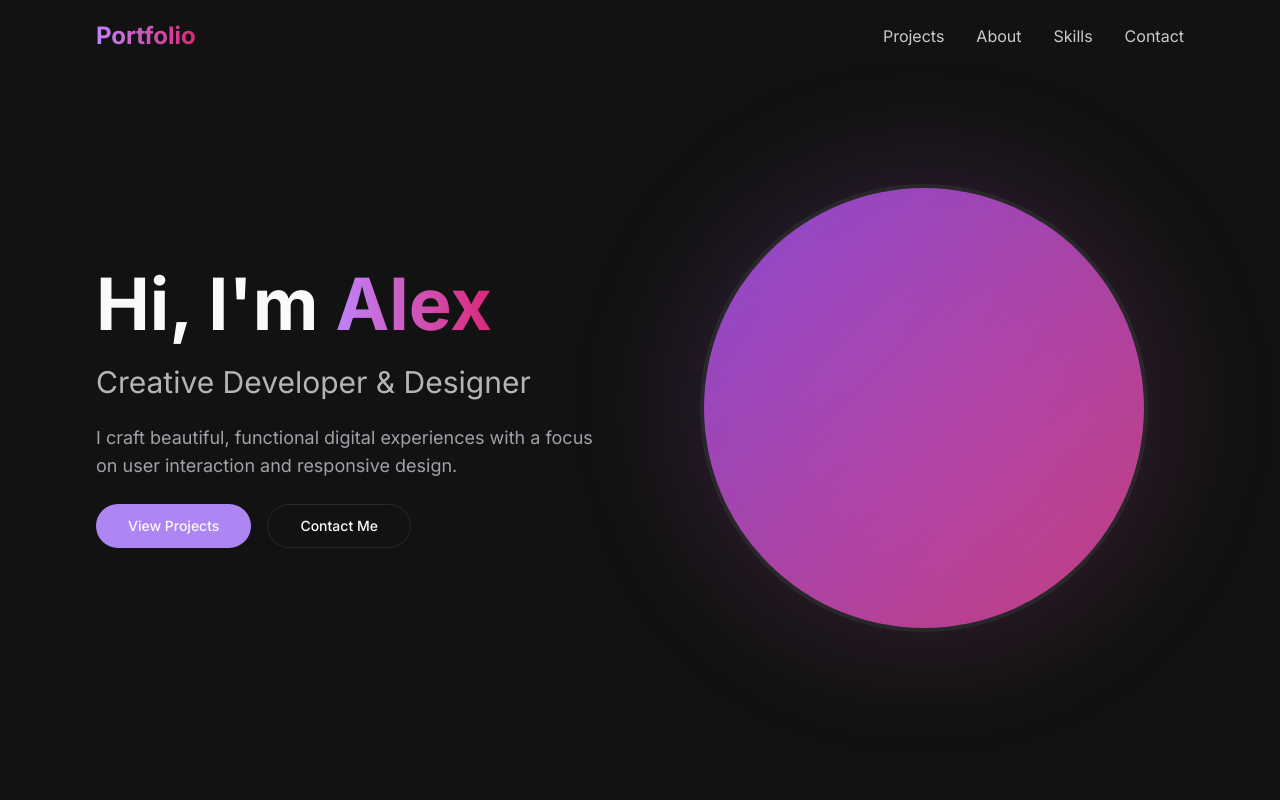
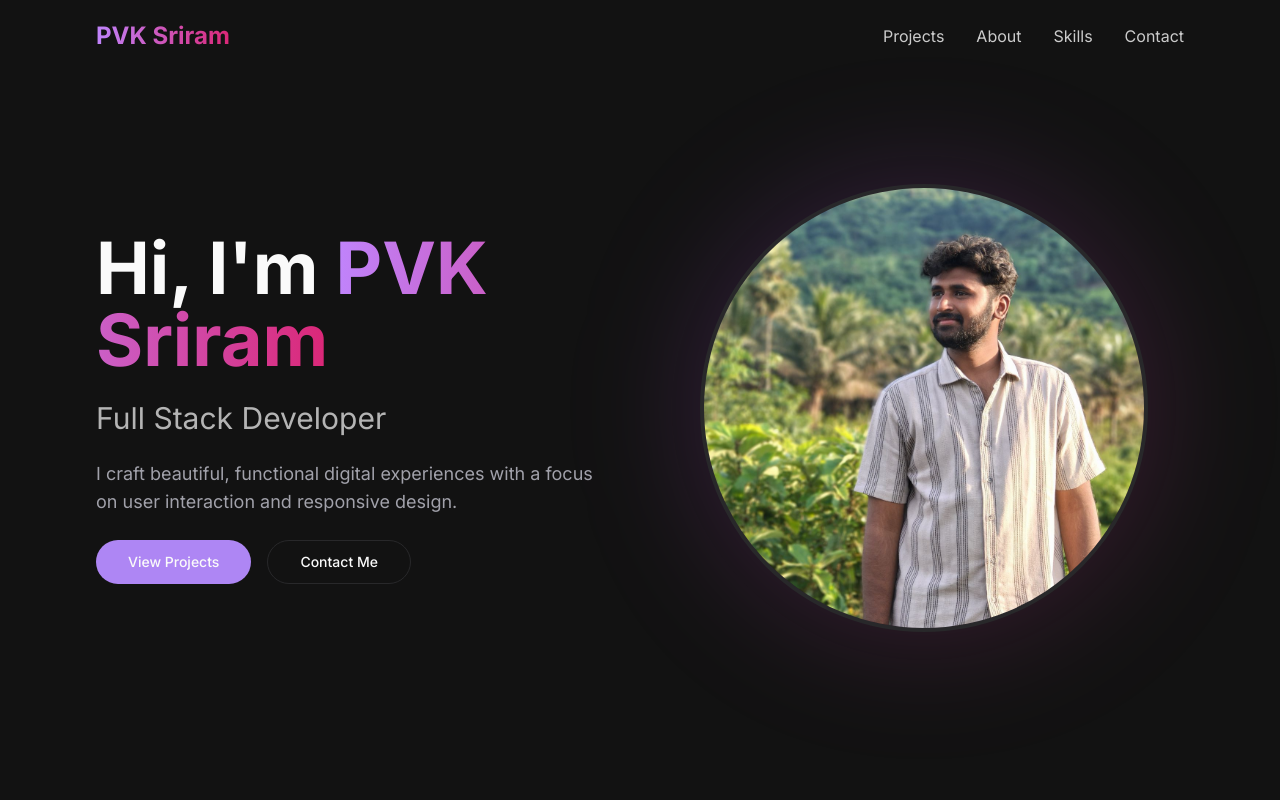
Before and after one commit to polamarasettyvarunkalisriram/portfolio, a React (Vite) app: page / in a window 1280 px wide. Shown: the top 800 px of the page. Built offline with nearby package versions, Linux system fonts and the light colour scheme.

Commit message:
Update content with new information
Update the portfolio with a new photo and name.

```diff
--- a/src/components/Hero.tsx
+++ b/src/components/Hero.tsx
@@ -7,10 +7,10 @@ const Hero = () => {
       <div className="grid md:grid-cols-2 gap-12 items-center">
         <div className="space-y-6">
           <h1 className="text-5xl md:text-6xl lg:text-7xl font-bold">
-            Hi, I'm <span className="gradient-text">Alex</span>
+            Hi, I'm <span className="gradient-text">PVK Sriram</span>
           </h1>
           <h2 className="text-2xl md:text-3xl text-foreground/70">
-            Creative Developer & Designer
+            Full Stack Developer
           </h2>
           <p className="text-lg text-muted-foreground">
             I craft beautiful, functional digital experiences with a focus on
@@ -28,8 +28,11 @@ const Hero = () => {
         <div className="relative aspect-square w-full max-w-md mx-auto">
           <div className="absolute inset-0 bg-gradient-to-br from-purple-500/20 to-pink-500/20 rounded-full blur-3xl"></div>
           <div className="relative w-full h-full rounded-full overflow-hidden border-4 border-muted">
-            {/* You can replace this with an actual image */}
-            <div className="absolute inset-0 bg-gradient-to-br from-purple-500 to-pink-500 opacity-80"></div>
+            <img
+              src="/lovable-uploads/4dc96949-248a-4a9f-b829-a2fb77c40003.png"
+              alt="PVK Sriram"
+              className="w-full h-full object-cover"
+            />
           </div>
         </div>
       </div>
--- a/src/components/Navbar.tsx
+++ b/src/components/Navbar.tsx
@@ -23,7 +23,7 @@ const Navbar = () => {
     >
       <nav className="flex items-center justify-between max-w-7xl mx-auto">
         <a href="#" className="text-2xl font-bold gradient-text">
-          Portfolio
+          PVK Sriram
         </a>
         <ul className="hidden md:flex gap-8">
           {["Projects", "About", "Skills", "Contact"].map((item) => (
```
Also changed, not shown: public/lovable-uploads/4dc96949-248a-4a9f-b829-a2fb77c40003.png (added).
